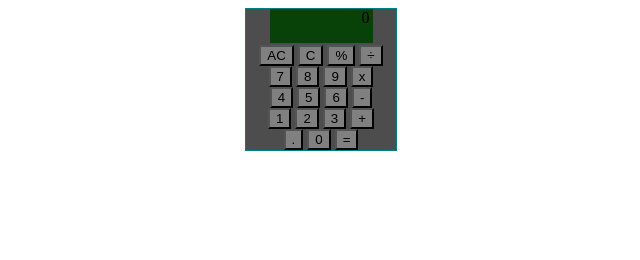
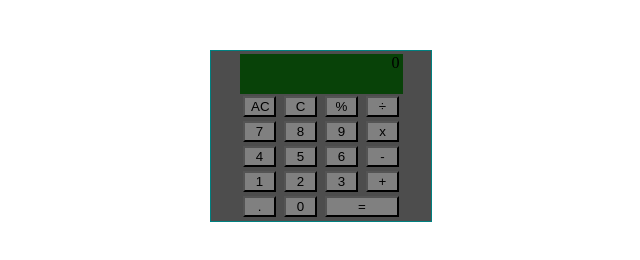
Before and after one commit to StarTurtle8/calculator, a plain HTML site: page index.html in a window 1280 px wide. Shown: the whole page, without its empty margins (319-959 px from the left). Drawn offline with Linux system fonts and the light colour scheme.

Commit message:
add basic styles

```diff
--- a/styles.css
+++ b/styles.css
@@ -5,20 +5,32 @@
     justify-content: center;
     align-items: center;
     border: 1px solid teal;
-    max-width: 150px;
-    margin: auto;
+    max-width: 220px;
+    height: 170px;
+    margin: 50px auto;
     background-color: rgb(77, 77, 77)
 }
-
+#equals {
+    width: 74px;
+}
 #calcArea {
     background-color: rgb(8, 66, 8);
-    width: 100px;
+    width: 160px;
+    height: 40px;
     text-align: right;
+    padding-right: 3px;
+}
+
+#userInput {
     padding-bottom: 16px;
-    padding-right: 3px;
     margin-bottom: 2px;
 }
+#output {
+    margin-top: -16px;
 
+}
 .btn {
     background-color: grey;
+    width: 33px;
+    margin: 2px;
 }
```
